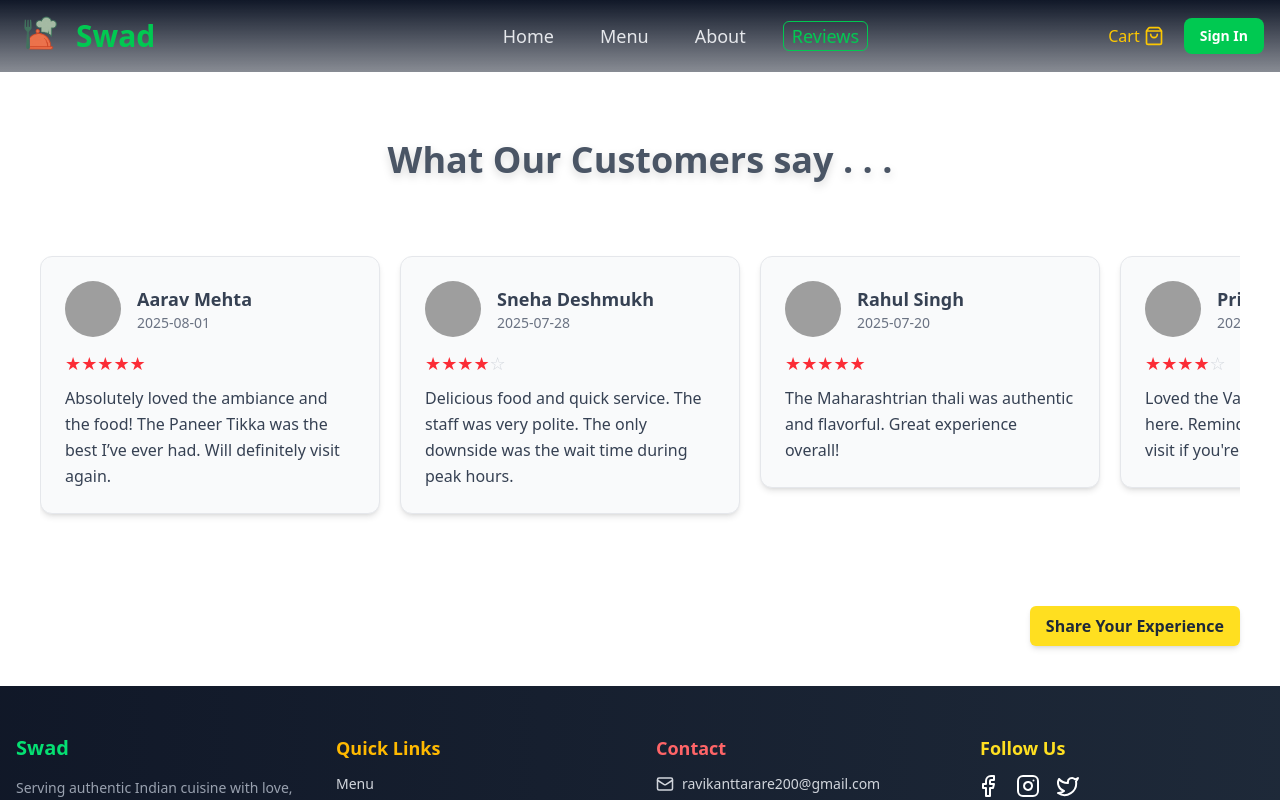
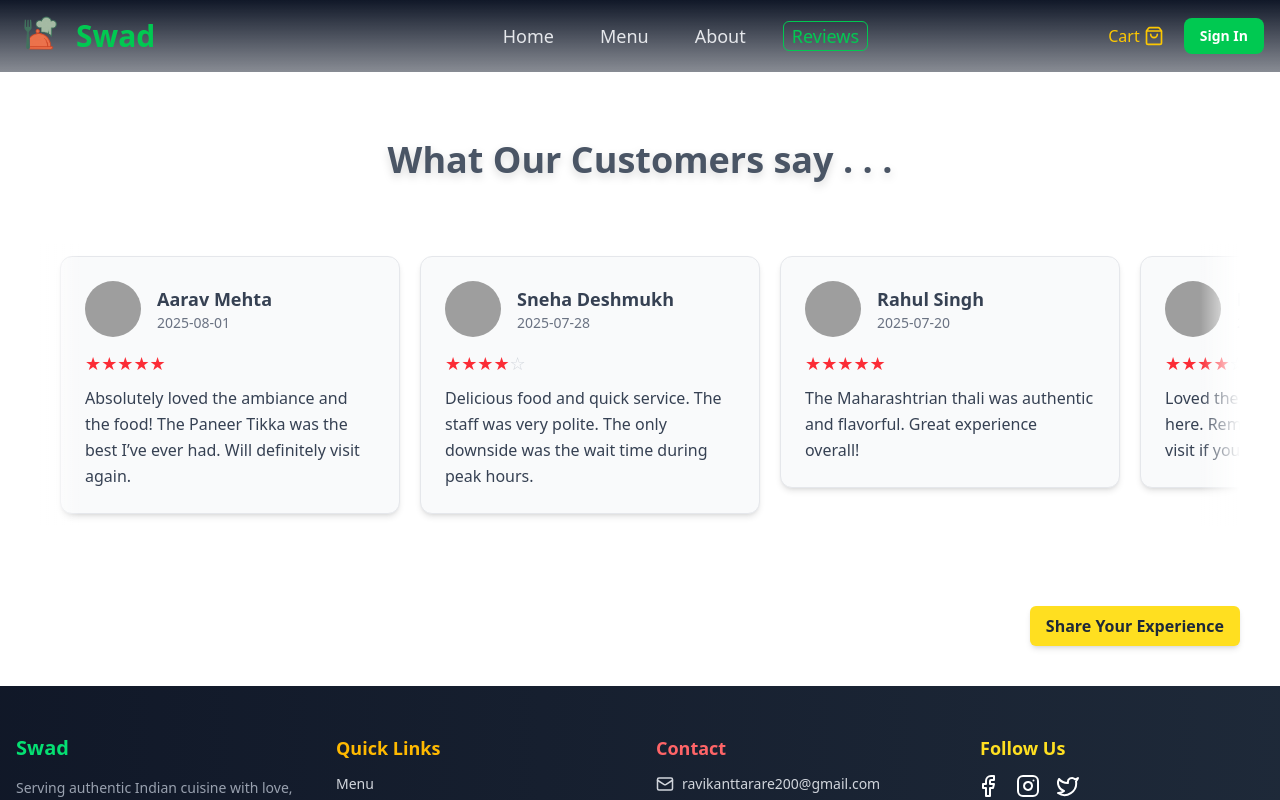
Before and after one commit to ravikanttarare95/swad-tasty-food, a React (Vite) app: page /review in a window 1280 px wide. Shown: the top 800 px of the page. Built offline with nearby package versions, Linux system fonts and the light colour scheme; grey boxes are pictures that could not be loaded.

Commit message:
inset shadow left right

```diff
--- a/src/views/Reviews.jsx
+++ b/src/views/Reviews.jsx
@@ -43,30 +43,24 @@ function Reviews() {
           reviewFormStatus ? "flex" : "hidden"
         } fixed inset-0 items-center justify-center bg-black/40 backdrop-blur-sm z-[100]`}
       >
-        {/* Form Container */}
         <div className="relative w-[95%] max-w-[700px] rounded-xl overflow-hidden shadow-2xl border border-white/20">
-          {/* Background Image */}
           <img
             src={SpicesImg}
             alt="Background"
             className="absolute inset-0 w-full h-full object-cover opacity-70"
           />
 
-          {/* Content Overlay */}
           <div className="relative z-10 bg-gradient-to-r from-black/70 via-black/40 to-transparent p-6 sm:p-8 rounded-xl">
-            {/* Close Button */}
             <X
               size={32}
               className="absolute top-4 right-4 text-white cursor-pointer hover:scale-125 transition-transform"
               onClick={() => setReviewFormStatus(false)}
             />
 
-            {/* Title */}
             <h2 className="text-2xl sm:text-3xl font-bold mb-4 text-white border-b border-white/30 pb-2">
               Submit Your Review
             </h2>
 
-            {/* Form */}
             <form onSubmit={handleSubmit} className="flex flex-col gap-4">
               <InputComp
                 type="text"
@@ -83,7 +77,6 @@ function Reviews() {
                 placeholder="Image URL"
               />
 
-              {/* Rating Dropdown */}
               <select
                 name="rating"
                 value={formData.rating}
@@ -101,7 +94,6 @@ function Reviews() {
                 ))}
               </select>
 
-              {/* Review Text */}
               <textarea
                 name="reviewText"
                 value={formData.reviewText}
@@ -112,7 +104,6 @@ function Reviews() {
                 className="bg-white/10 text-white placeholder-white/70 border border-white/30 rounded-lg px-3 py-2 resize-none outline-none focus:border-yellow-400"
               />
 
-              {/* Submit Button */}
               <Button
                 type="submit"
                 btnVariant={"secondary"}
@@ -126,8 +117,8 @@ function Reviews() {
       <Navbar openNav="/review" />
       <div className="px-5 mb-5 pt-25 sm:pt-35 gap-8">
         <Heading headingTitle="What Our Customers say . . ." />
-
-        <div className="flex flex-col max-h-125 md:flex-row overflow-scroll scrollbar-hide max-w-300 mx-auto gap-5 mb-20 ">
+        <div className="relative max-w-300 mx-auto mb-20">
+          <div className="flex flex-col max-h-125 md:flex-row overflow-scroll scrollbar-hide gap-5 px-5">
             {REVIEWS_DATA.map((review) => {
               const { name, id, image, date, rating, reviewText } = review;
               return (
@@ -142,6 +133,13 @@ function Reviews() {
                 </div>
               );
             })}
+          </div>
+
+          {/* Left shadow */}
+          <div className="pointer-events-none absolute top-0 left-0 h-full w-10 bg-gradient-to-r from-white to-transparent"></div>
+
+          {/* Right shadow */}
+          <div className="pointer-events-none absolute top-0 right-0 h-full w-10 bg-gradient-to-l from-white to-transparent"></div>
         </div>
 
         <div className="flex justify-center md:justify-end gap-4 mb-10 max-w-300 mx-auto">
```
Lines whose indentation alone changed are shown as unchanged.
